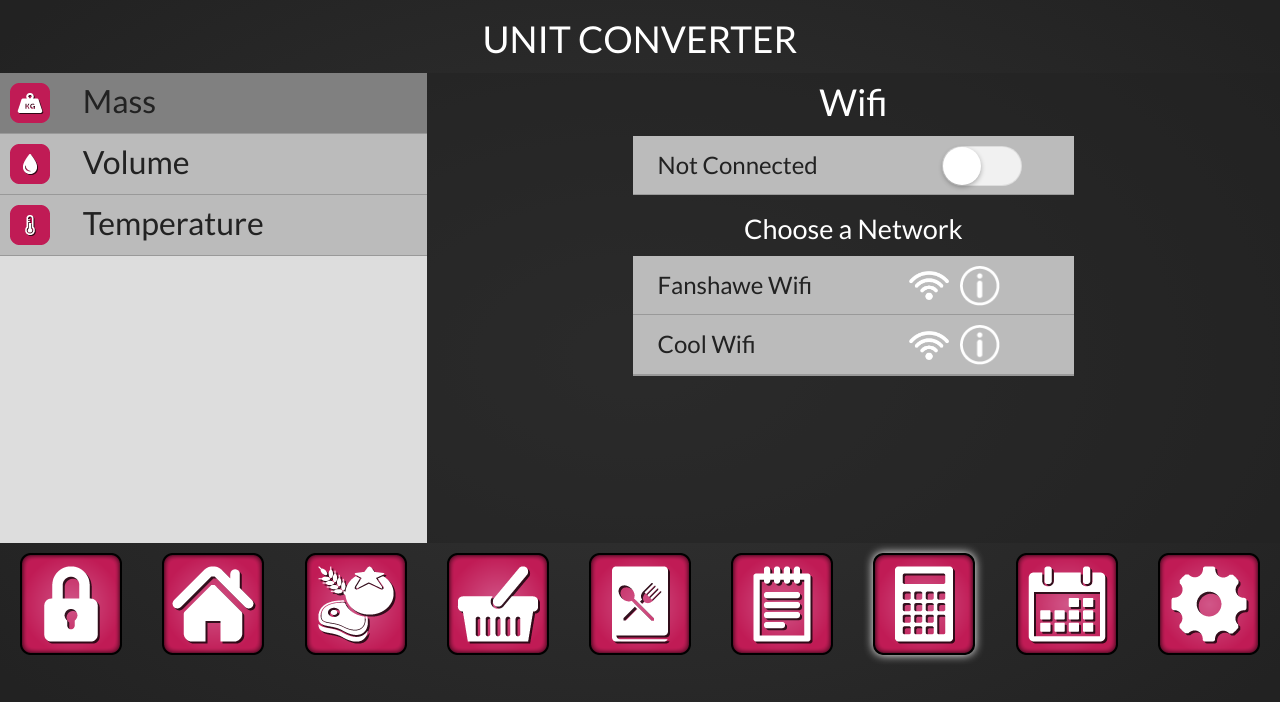
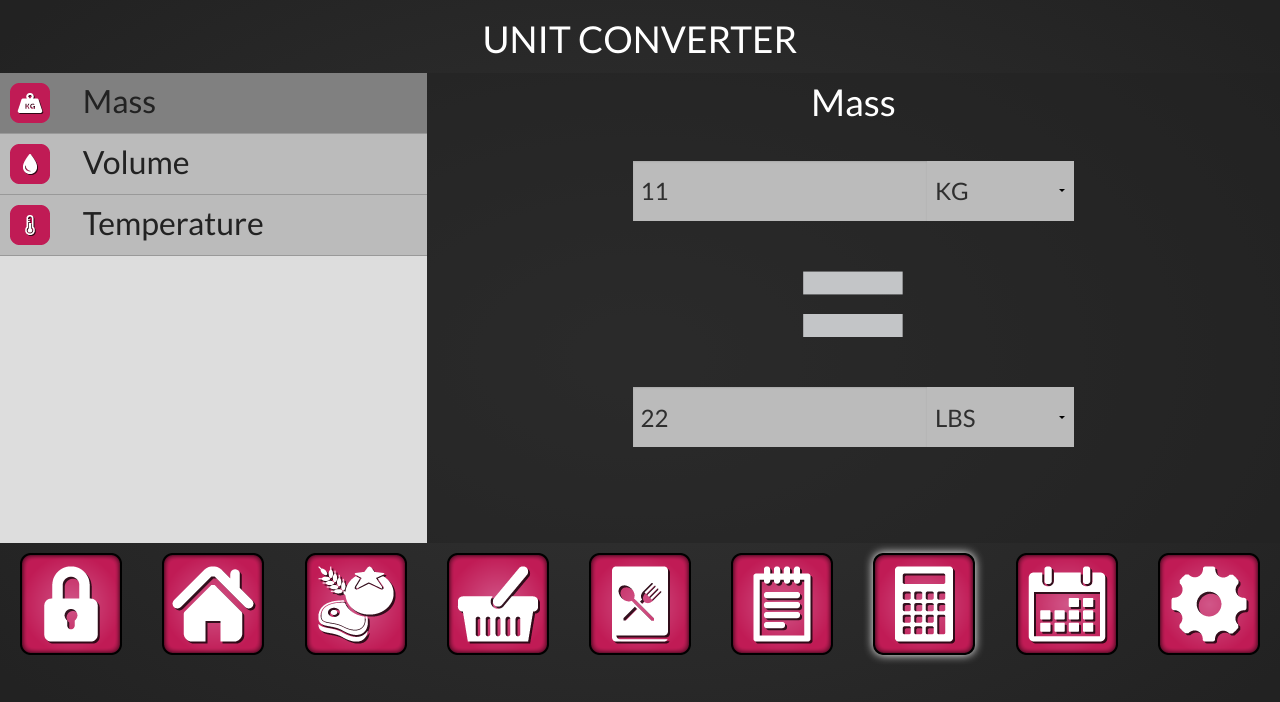
Before and after one commit to mwalcher/SmartFridge, a CodeIgniter app: page /SmartFridge/index.php/UnitConverter in a window 1280 px wide. Shown: the part 44-746 px from the top of the page. Run offline with CodeIgniter, Linux system fonts and the light colour scheme.

Commit message:
Mass Conversion Page

```diff
--- a/application/controllers/UnitConverter.php
+++ b/application/controllers/UnitConverter.php
@@ -10,7 +10,7 @@ class UnitConverter extends CI_Controller {
 		$this->load->view('Temp/header', $data);
 		$this->load->view('Temp/title');
 		$this->load->view('UnitConvert/unitConvertNav');
-		$this->load->view('Settings/settingsWifi');
+		$this->load->view('UnitConvert/unitConvertMass');
 		$this->load->view('Temp/footer');
 	}
 
--- /dev/null
+++ b/application/views/UnitConvert/unitConvertMass.php
@@ -0,0 +1,43 @@
+<div class="small-8 columns subSection">
+	<h2 class="text-center">Mass</h2>
+	<div class="row">
+		<div class="small-6 small-centered columns converter">
+			<div class="row">
+				<div class="small-8 columns">
+					<input type="text" value="11">
+				</div>
+				<div class="small-4 columns">
+					<select>
+						<option selected>KG</option>
+						<option>G</option>
+						<option>MG</option>
+						<option>LBS</option>
+					</select>
+				</div>
+			</div>
+		</div>
+	</div>
+	<div class="row">
+		<div class="small-6 small-centered columns">
+			<img id="equals" src="../images/equal.png">
+		</div>
+	</div>
+	<div class="row">
+		<div class="small-6 small-centered columns converter">
+			<div class="row">
+				<div class="small-8 columns">
+					<input type="text" value="22">
+				</div>
+				<div class="small-4 columns">
+					<select>
+						<option>KG</option>
+						<option>G</option>
+						<option>MG</option>
+						<option selected>LBS</option>
+					</select>
+				</div>
+			</div>
+		</div>
+	</div>
+</div>
+</section>
--- a/css/main.css
+++ b/css/main.css
@@ -339,6 +339,30 @@ input[type=range]:focus {
 	font-size: 0.8em;
 }
 
+/* UNIT CONVERTER */
+
+.converter {
+	margin: 25px 0;
+}
+
+.converter .columns {
+	padding: 0;
+}
+
+.converter input, .converter select {
+	margin: 0;
+	border: none;
+	background-color: #bbb;
+	font-size: 1.5em;
+	height: 60px;
+}
+
+#equals {
+	display: block;
+	margin: 25px auto;
+	max-width: 100px;
+}
+
 /* SETTINGS */
 
 .settings {
```
Also changed, not shown: images/equal.png (added), images/equal@2x.png (added).
